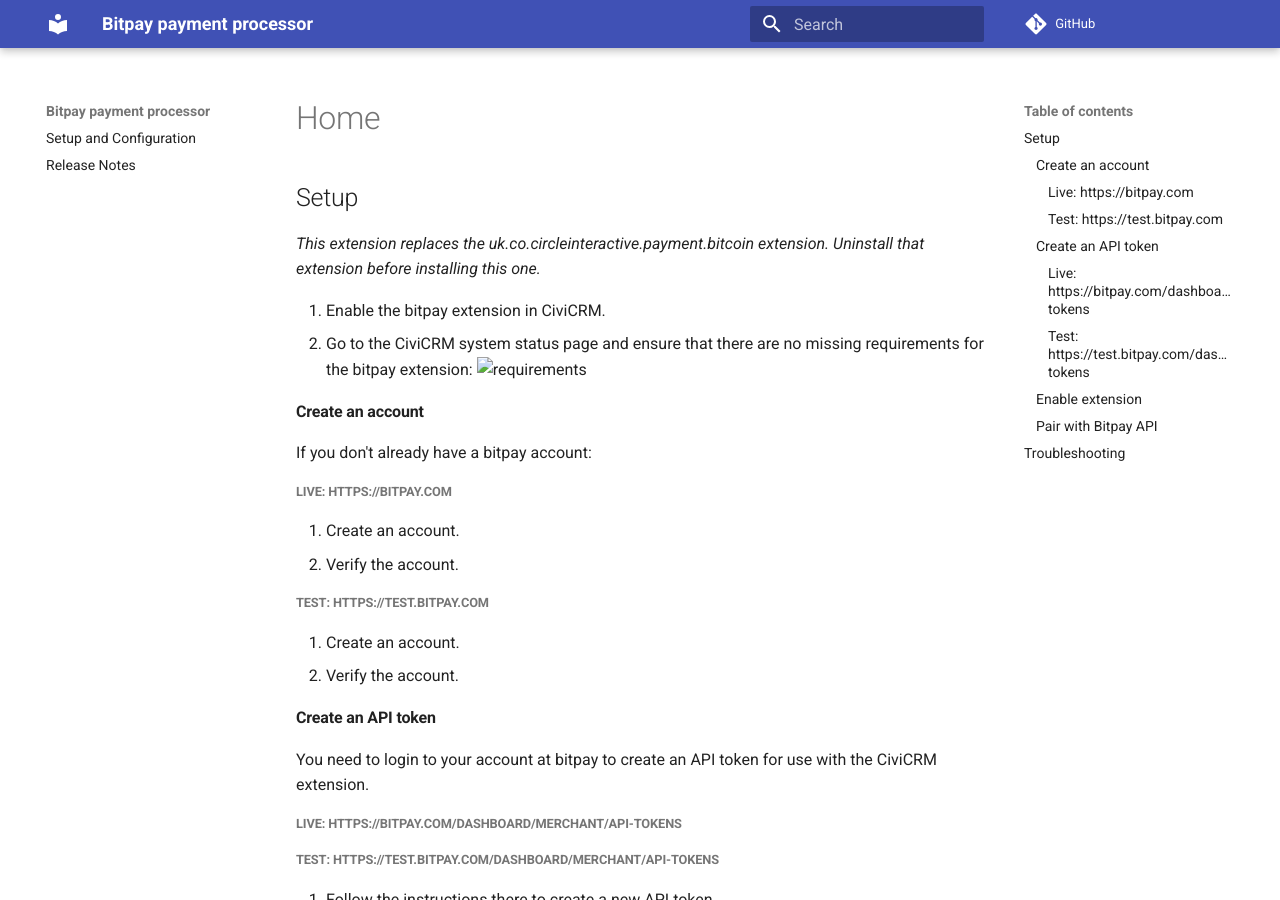
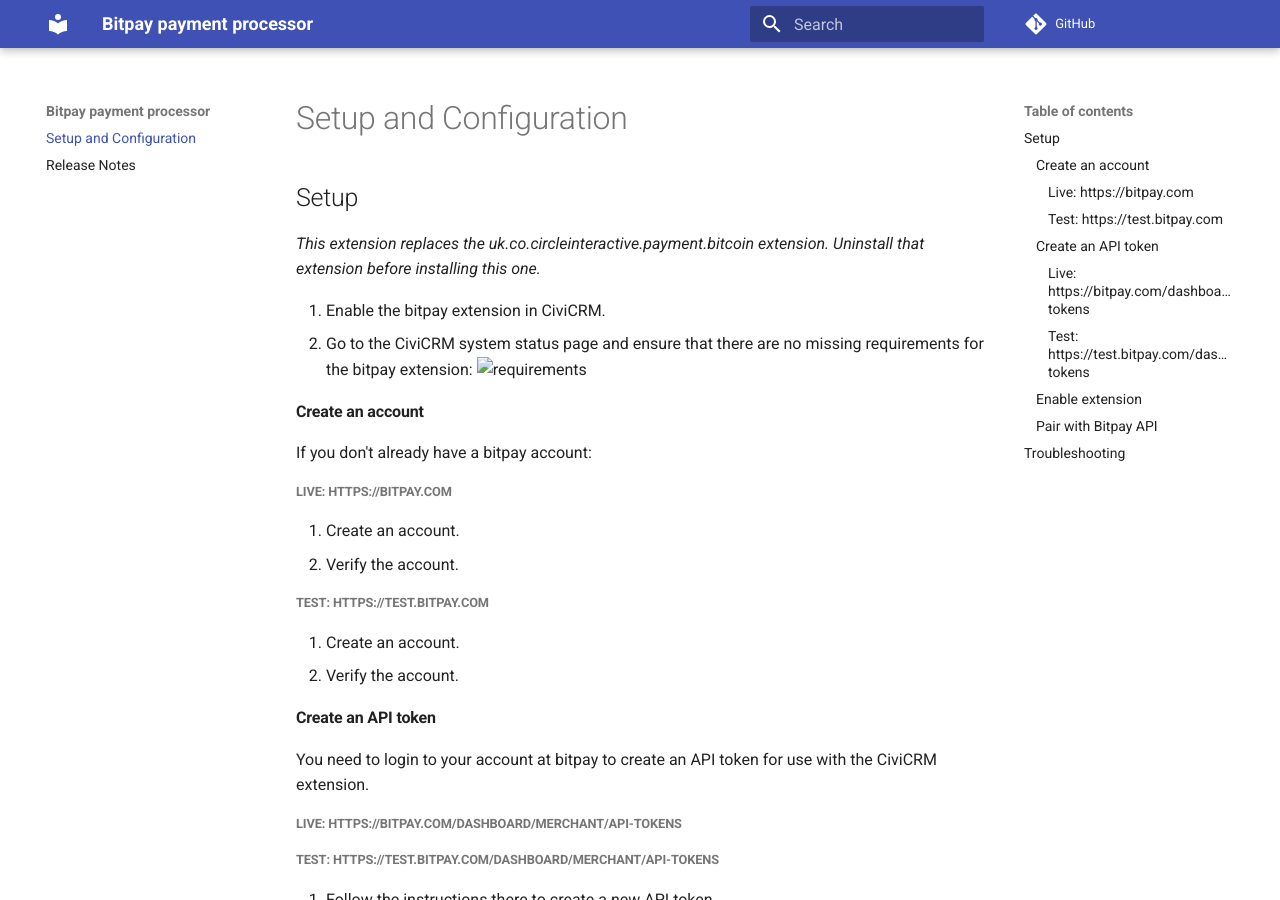
Before and after one commit to nickcalyx/Bitpay-for-Civicrm, an MkDocs documentation site: the page built from docs/index.md, in a window 1280 px wide and 900 px high. Built offline with MkDocs 1.6.1 and Material for MkDocs 9.7.7, drawn with Linux system fonts in a browser that asks for light colours; comment, search, counter and statistics services are not loaded; old or Windows-style settings are respelled for this version of MkDocs; part of the change alters nothing that is shown.

Commit message:
Update mkdocs.yml

```diff
--- a/mkdocs.yml
+++ b/mkdocs.yml
@@ -14,5 +14,5 @@ markdown_extensions:
   - pymdownx.mark
 
 pages:
-- Setup and Configuration: setup.md
+- Setup and Configuration: index.md
 - Release Notes: release/release_notes.md
```
